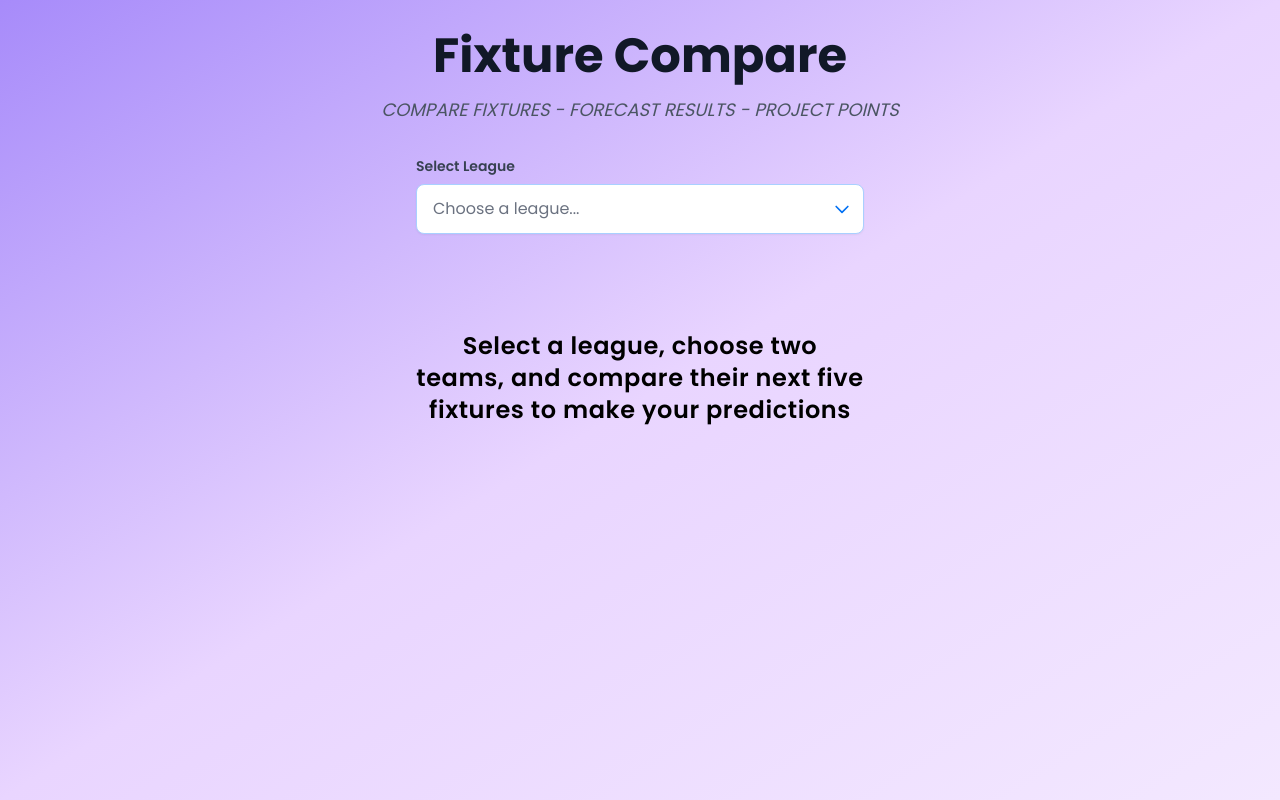
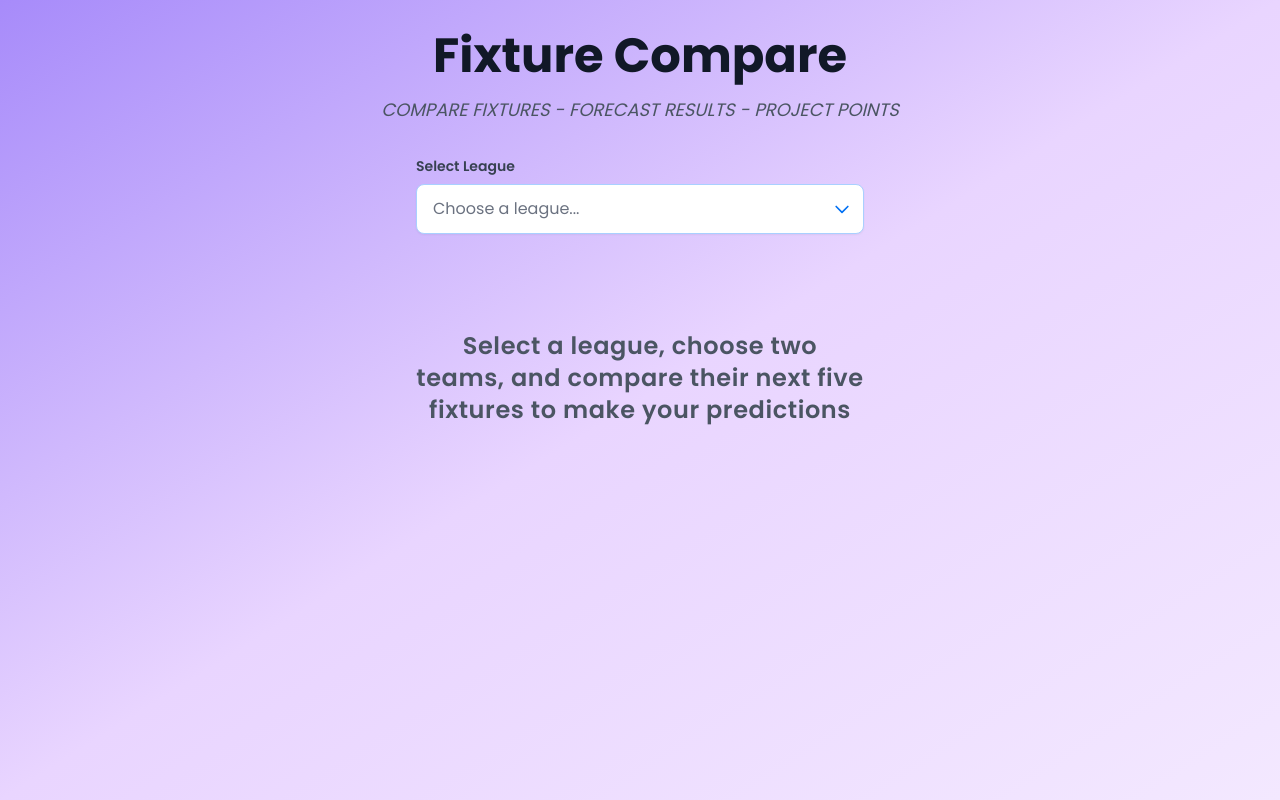
Before and after one commit to Fixturecompare/fixturecompare, a Next.js app: page /predictions-live in a window 1280 px wide. Built offline with nearby package versions, Linux system fonts and the light colour scheme.

Commit message:
Final tweaks before pushing to production

```diff
--- a/src/app/predictions-live/page.tsx
+++ b/src/app/predictions-live/page.tsx
@@ -921,7 +921,7 @@ export default function LivePredictionsPage() {
         {/* Empty State */}
         {!selectedLeague && (
           <div className="text-center py-16">
-            <p className="max-w-md mx-auto text-xl md:text-2xl font-semibold font-montserrat tracking-wide leading-relaxed text-black">
+            <p className="max-w-md mx-auto text-xl md:text-2xl font-semibold font-montserrat tracking-wide leading-relaxed text-gray-600">
               Select a league, choose two teams, and compare their next five fixtures to make your predictions
             </p>
           </div>
```
